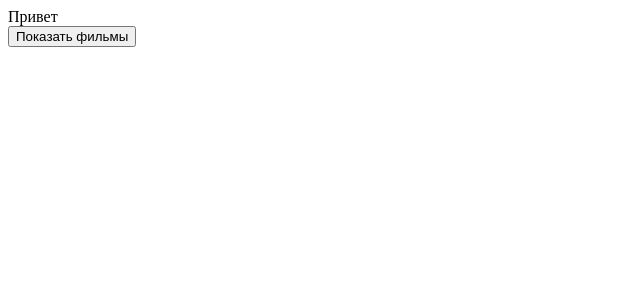
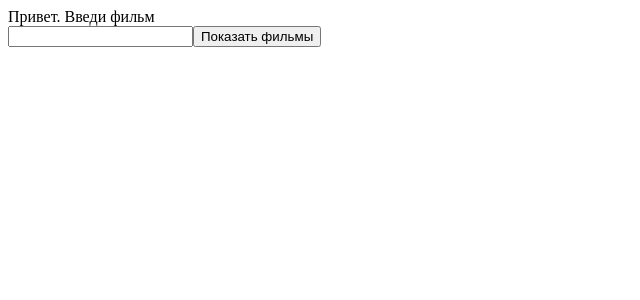
Before and after one commit to silius124/Film_spot, a React (Vite) app: page / in a window 1280 px wide. Shown: the top 300 px of the page, without its empty margins (0-640 px from the left). Built offline with nearby package versions, Linux system fonts and the light colour scheme.

Commit message:
Добавил инпут для ввода фильма и настроил get запрос по названию

```diff
--- a/src/App.jsx
+++ b/src/App.jsx
@@ -1,17 +1,28 @@
 import { useDispatch, useSelector } from "react-redux";
 import { getMovie } from "./store/slicers/MovieSlice";
+import { useState } from "react";
 
 function App() {
   const movies = useSelector((store) => store.movies.moviesList);
   const status = useSelector((state) => state.movies.status);
+  const [movieInp, setmovieInp] = useState("");
   const dispatch = useDispatch();
   function handleClick() {
-    dispatch(getMovie());
+    dispatch(getMovie(movieInp));
+    setmovieInp("");
+  }
+  function handleChangeInp(inp) {
+    setmovieInp(inp);
   }
 
   return (
     <>
-      <div data-testid="divApp">Привет</div>{" "}
+      <div data-testid="divApp">Привет. Введи фильм</div>{" "}
+      <input
+        type="text"
+        value={movieInp}
+        onChange={(e) => handleChangeInp(e.target.value)}
+      />
       <button onClick={handleClick}>Показать фильмы</button>
       {status === "loading" && <p>Загрузка...</p>}
       {status === "successed" && (
--- a/src/store/slicers/MovieSlice.js
+++ b/src/store/slicers/MovieSlice.js
@@ -1,9 +1,9 @@
 import { createAsyncThunk, createSlice } from "@reduxjs/toolkit";
 import axios from "axios";
 
-export const getMovie = createAsyncThunk("movie/getMovies", async () => {
+export const getMovie = createAsyncThunk("movie/getMovies", async (title) => {
   const res = await axios.get(
-    "https://www.omdbapi.com/?apikey=6007e8be&s=star-wars&type=movie&page=1"
+    `https://www.omdbapi.com/?apikey=6007e8be&s=${title}&type=movie&page=1`
   );
   return res.data;
 });
```
